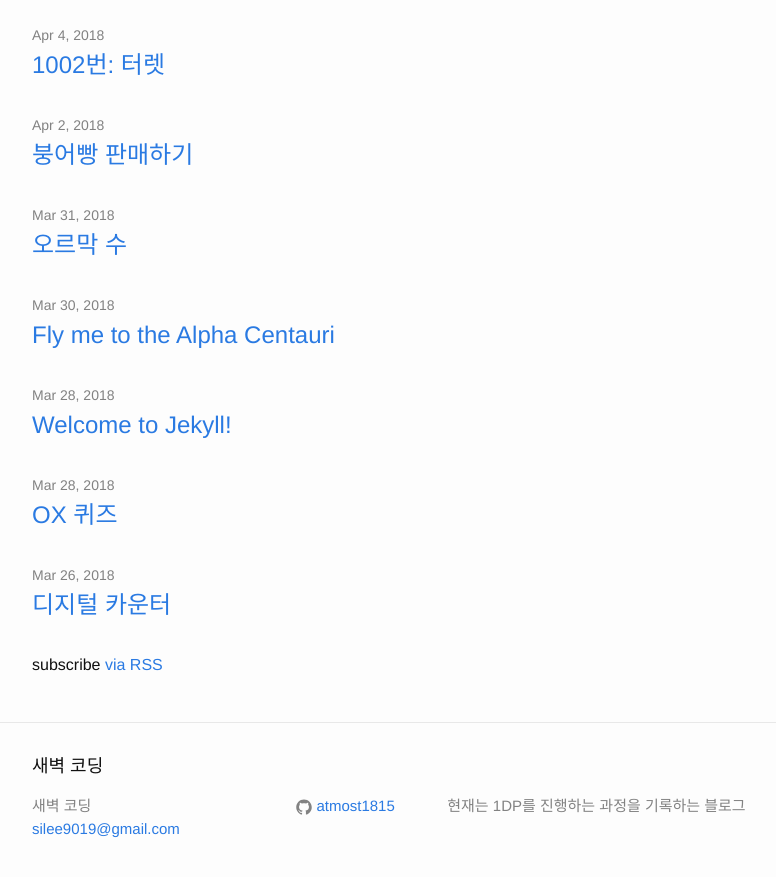
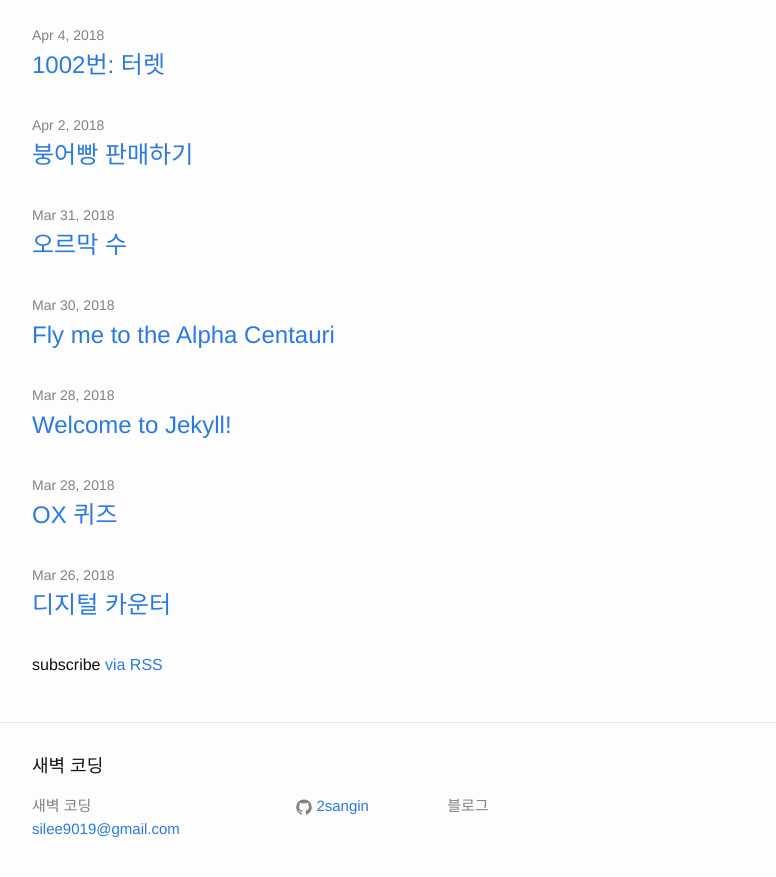
Before and after one commit to 2sangin/2sangin.github.io, a Jekyll site: the page built from index.html, in a window 1280 px wide and 900 px high, scrolled down 654 px. Shown: the top 877 px of the window, without its empty margins (238-1014 px from the left). Built offline with Jekyll 4.4.1, drawn with Linux system fonts in a browser that asks for light colours.

Commit message:
Update _config.yml
change username

```diff
--- a/_config.yml
+++ b/_config.yml
@@ -9,11 +9,11 @@
 title: 새벽 코딩
 email: silee9019@gmail.com
 description: > # this means to ignore newlines until "baseurl:"
-  현재는 1DP를 진행하는 과정을 기록하는 블로그
+  블로그
 baseurl: "" # the subpath of your site, e.g. /blog
-url: "https://atmost1815.github.io" # the base hostname & protocol for your site
+url: "https://2sangin.github.io" # the base hostname & protocol for your site
 #twitter_username: jekyllrb
-github_username: atmost1815
+github_username: 2sangin
 
 timezone: Asia/Seoul
 
```
